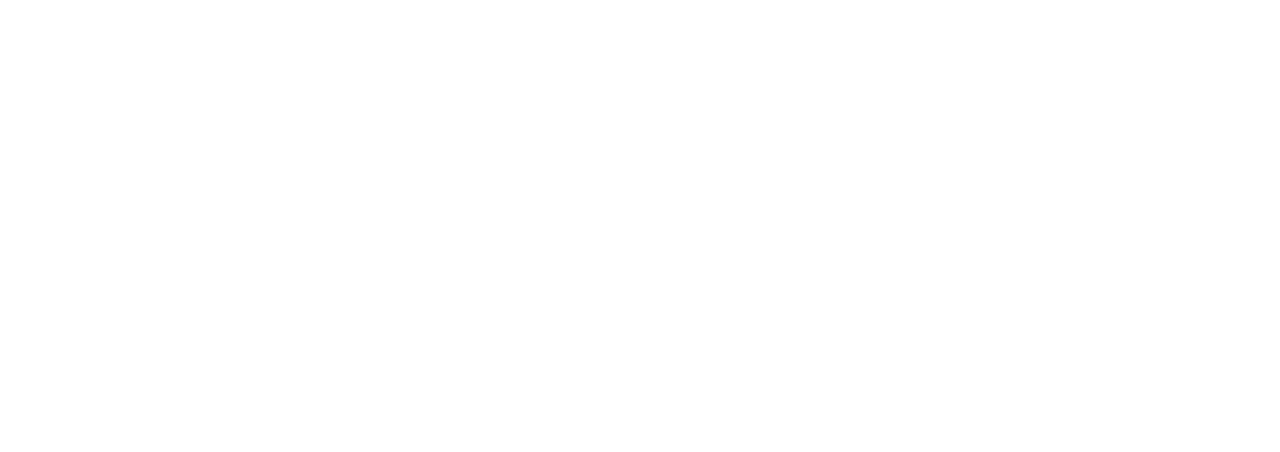
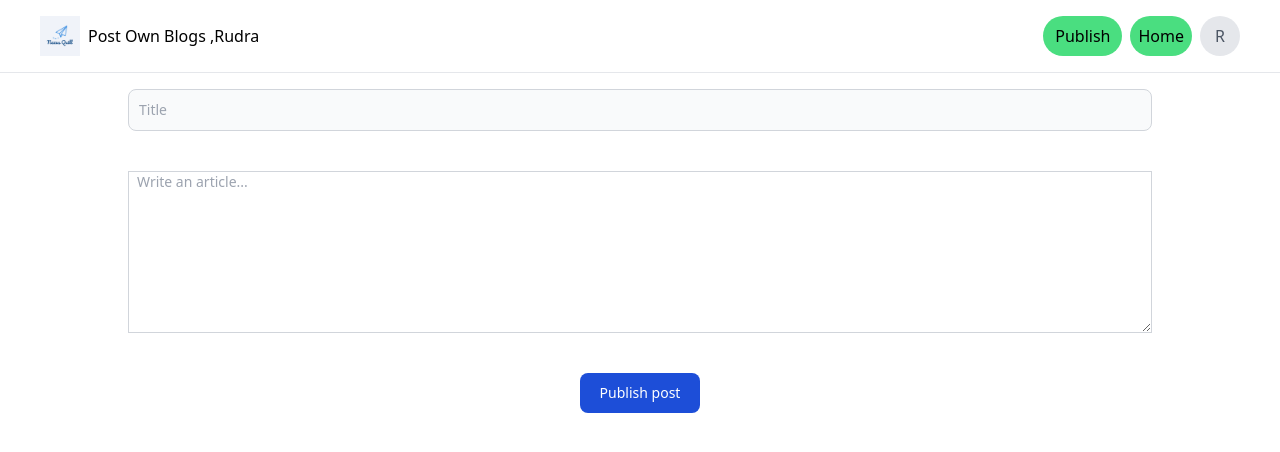
Before and after one commit to Ayushjodd/Nexus-Quill, a React (Vite) app in the folder frontend/: page /publish in a window 1280 px wide. Before the commit this address had no page. Shown: the top 452 px of the page. Built offline with nearby package versions, Linux system fonts and the light colour scheme.

Commit message:
Fixed bugs, added blogs page

```diff
--- a/frontend/src/App.tsx
+++ b/frontend/src/App.tsx
@@ -4,6 +4,7 @@ import Signin from "./Routes/Signin";
 import Blog from "./Routes/Blog";
 import Landing from "./Routes/Landing";
 import Blogs from "./Routes/Blogs";
+import Publish from './Routes/Publish'
 export default function App() {
   return (
     <>
@@ -14,7 +15,7 @@ export default function App() {
           <Route path="/blog/:id" element={<Blog />} />
           <Route path="/" element={<Landing />} />
           <Route path="/blogs" element={<Blogs />} />
-          <Route path="/test" element={<Blog />} />
+          <Route path="/publish" element={<Publish/>} />
         </Routes>
       </BrowserRouter>
     </>
--- a/frontend/src/Hooks/index.ts
+++ b/frontend/src/Hooks/index.ts
@@ -24,7 +24,7 @@ export const useBlog = ({ id }: { id: string }) => {
         },
       })
       .then((response) => {
-        setBlog(response.data.blog);
+        setBlog(response.data);
         setLoading(false);
       });
   }, [id]);
@@ -47,7 +47,7 @@ export const useBlogs = () => {
         },
       })
       .then((response) => {
-        setBlogs(response.data.blogs);
+        setBlogs(response.data);
         setLoading(false);
       });
   }, []);
--- a/frontend/src/Routes/Blog.tsx
+++ b/frontend/src/Routes/Blog.tsx
@@ -19,12 +19,11 @@ function Blog() {
         <Appbar authorName={blog.author.name} />
       </div>
       <div>
-        <input type="text" placeholder="Title" className="text-3xl mt-5" />
-        <input
-          type="text"
-          placeholder="Tell your story..."
-          className="text-xl"
-        ></input>
+        <div className="flex flex-col items-center justify-center mt-8">
+        <div className="py-4">{blog.title}</div>
+        <div>{blog.content===""?"description null":blog.content}</div>
+        <div className="py-4">{blog.id}</div>
+        </div>
       </div>
     </>
   );
--- a/frontend/src/Routes/Blogs.tsx
+++ b/frontend/src/Routes/Blogs.tsx
@@ -1,29 +1,42 @@
+import { Appbar } from "../components/Appbar";
 import { Avatar, BlogCard } from "../components/BlogCard";
 import { useBlogs } from "../Hooks";
+import logo from "../assets/images/logo.png";
 export default function Blogs() {
   const { loading, blogs } = useBlogs();
+
   if (loading) {
-    return <div>Loading...</div>; //gonna add shimmer ui later
+    return <div>Loading...</div>; // Add shimmer or loading state UI
   }
+
+  // Handle case where blogs might still be undefined
+  if (!blogs || blogs.length === 0) {
+    return <div>No blogs found.</div>; // Handle empty state gracefully
+  }
+
   return (
     <>
       <div className="flex justify-between shadow-md">
-        <img
-          alt="logo image"
-          className="pl-2"
-          src="https://imgs.search.brave.com/eK0nra-pmATQjdb8_HyzlZSpJlTeKX0jM8xczuq7_3g/rs:fit:500:0:0/g:ce/aHR0cHM6Ly9sb2dv/d2lrLmNvbS9jb250/ZW50L3VwbG9hZHMv/aW1hZ2VzL21lZGl1/bTQ4NjQuanBn"
-          width={150}
-          height={150}
-        />
+        <div className="pl-10 py-3">
+          <img
+            alt="logo image"
+            className="pl-2"
+            src={logo}
+            width={70}
+            height={70}
+          />
+        </div>
         <span className="text-lg p-4">
           <Avatar name="Ayush" />
         </span>
       </div>
-      <div className=" mx-96 mt-4">
-        <div className="text-lg border-b p-2 ">For you</div>
-        <div className="border-b mt-8">
+      <div className="mx-96 mt-4">
+        <Appbar authorName="User" />
+        <div className="text-lg border-b p-2">For you</div>
+        <div className="border-black mt-8">
           {blogs.map((blog: any) => (
             <BlogCard
+              key={blog.id}
               id={blog.id}
               authorName={blog.author.name || "Anonymous"}
               title={blog.title}
--- /dev/null
+++ b/frontend/src/Routes/Publish.tsx
@@ -0,0 +1,52 @@
+import { Appbar } from "../components/Appbar";
+import axios from "axios";
+import { Backend_url } from "../config";
+import { useState } from "react";
+import TextEditor from "../components/TextEditor";
+import { useNavigate } from "react-router-dom";
+
+export default function Publish() {
+    const [title,setTitle]=useState("");
+    const [content,setContent]=useState("");
+    const navigate=useNavigate();
+
+  return (
+    <>
+      <div>
+        <Appbar authorName="Rudra" />
+        <div className="flex justify-center w-full">
+          <div className="max-w-screen-lg w-full mt-4">
+            <input
+              type="text"
+              className="w-full  bg-gray-50 border border-gray-300 text-gray-900 text-sm rounded-lg focus:ring-blue-500 focus:border-blue-500 block p-2.5"
+              placeholder="Title"
+              onChange={(e)=>setTitle(e.target.value)}
+            />
+            <TextEditor onChange={(e)=>{
+                setContent(e.target.value)
+            }} />
+            <div className="flex justify-center">
+              <button
+                onClick={async() => {
+                 const response=await axios.post(`${Backend_url}/api/v1/blog`, {
+                    title,
+                    content
+                  },{
+                    headers:{
+                        Authorization:localStorage.getItem("token")
+                    }
+                  });
+                  navigate(`/blog/${response.data.id}`)
+                }}
+                type="submit"
+                className="inline-flex items-center px-5 py-2.5 text-sm font-medium text-center text-white bg-blue-700 rounded-lg focus:ring-4 focus:ring-blue-200 hover:bg-blue-800 mt-4"
+              >
+                Publish post
+              </button>
+            </div>
+          </div>
+        </div>
+      </div>
+    </>
+  );
+}
--- a/frontend/src/components/Appbar.tsx
+++ b/frontend/src/components/Appbar.tsx
@@ -1,6 +1,7 @@
 import React from "react";
 import { Avatar } from "./BlogCard";
 import { Link } from "react-router-dom";
+import logo from '../assets/images/logo.png'
 
 interface AppbarProps {
   authorName: string;
@@ -8,21 +9,30 @@ interface AppbarProps {
 
 export const Appbar: React.FC<AppbarProps> = ({ authorName }) => {
   return (
-    <div className="border-b flex justify-between">
+    <div className="border-b flex justify-between px-10 py-4">
       <div className="flex items-center">
         <Link to={"/blogs"}>
           <img
-            src="https://imgs.search.brave.com/WvUskPUKMUxpKtzOSqOWueKCGUvKX5xfdHjQ7Ufy_yw/rs:fit:500:0:0/g:ce/aHR0cHM6Ly9jZG4u/bW9zLmNtcy5mdXR1/cmVjZG4ubmV0L3Vh/enc2Z0ZRdUVDMjlt/eE1NNTVUcGItMzIw/LTgwLmpwZw"
+            src={logo}
             alt="Logo"
             className="h-10 w-10 mr-2"
           />
         </Link>
-        <span>Draft in {authorName}</span>
+        <span>Post Own Blogs ,{authorName}</span>
       </div>
       <div className="flex items-center">
-        <button className="bg-green-400 hover:bg-green-500 rounded-full p-2 text-base mr-2">
+        <Link to={"/publish"}>
+        <button
+        className="bg-green-400 hover:bg-green-500 rounded-full p-2 text-base mr-2 px-3">
           Publish
         </button>
+        </Link>
+        <Link to={"/blogs"}>
+        <button
+        className="bg-green-400 hover:bg-green-500 rounded-full p-2 text-base mr-2">
+          Home
+        </button>
+        </Link>
         <Avatar name={authorName} />
       </div>
     </div>
--- a/frontend/src/components/BlogCard.tsx
+++ b/frontend/src/components/BlogCard.tsx
@@ -16,7 +16,7 @@ export const BlogCard = ({
 }: BlogCardProps) => {
   return (
     <Link to={`/blog/${id}`}>
-      <div className="">
+      <div className="border-black">
         <div>
           <Avatar name={authorName} />
           <span className="pl-2">{authorName}</span>
@@ -34,8 +34,10 @@ export const BlogCard = ({
 
 export function Avatar({ name }: { name: string }) {
   return (
+    <>
     <div className="relative inline-flex items-center justify-center w-10 h-10 overflow-hidden bg-gray-200 rounded-full ">
       <span className="font-medium text-gray-600 ">{name[0]} </span>
     </div>
+    </>
   );
 }
--- /dev/null
+++ b/frontend/src/components/TextEditor.tsx
@@ -0,0 +1,25 @@
+import { ChangeEvent } from "react";
+
+export default function TextEditor({ onChange }: { onChange: (e: ChangeEvent<HTMLTextAreaElement>) => void }) {
+    return (
+        <>
+            <form>
+                <div className="w-full mb-4 border-gray-300 mt-8">
+                    <div className="flex items-center justify-between">
+                        <div className="py-2 bg-white rounded-b-lg w-full">
+                            <label htmlFor="editor" className="sr-only">Publish post</label>
+                            <textarea
+                                id="editor"
+                                rows={8}
+                                className="block w-full border-gray-300 px-0 text-sm text-gray-800 bg-white border pl-2"
+                                placeholder="Write an article..."
+                                required
+                                onChange={onChange}
+                            ></textarea>
+                        </div>
+                    </div>
+                </div>
+            </form>
+        </>
+    );
+}
```
Also changed, not shown: 1 other file (tests, documents, lock files or other folders).
